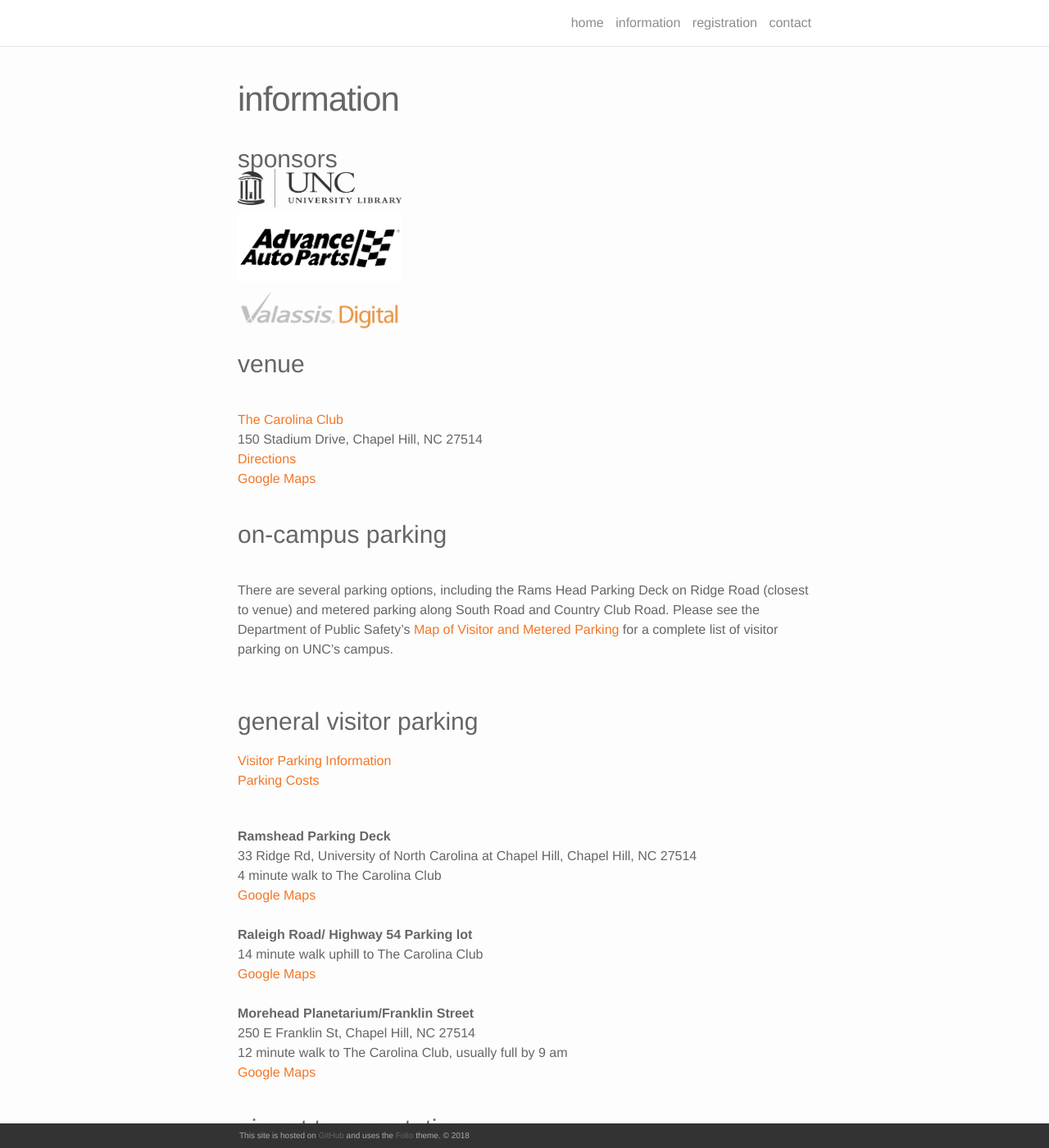
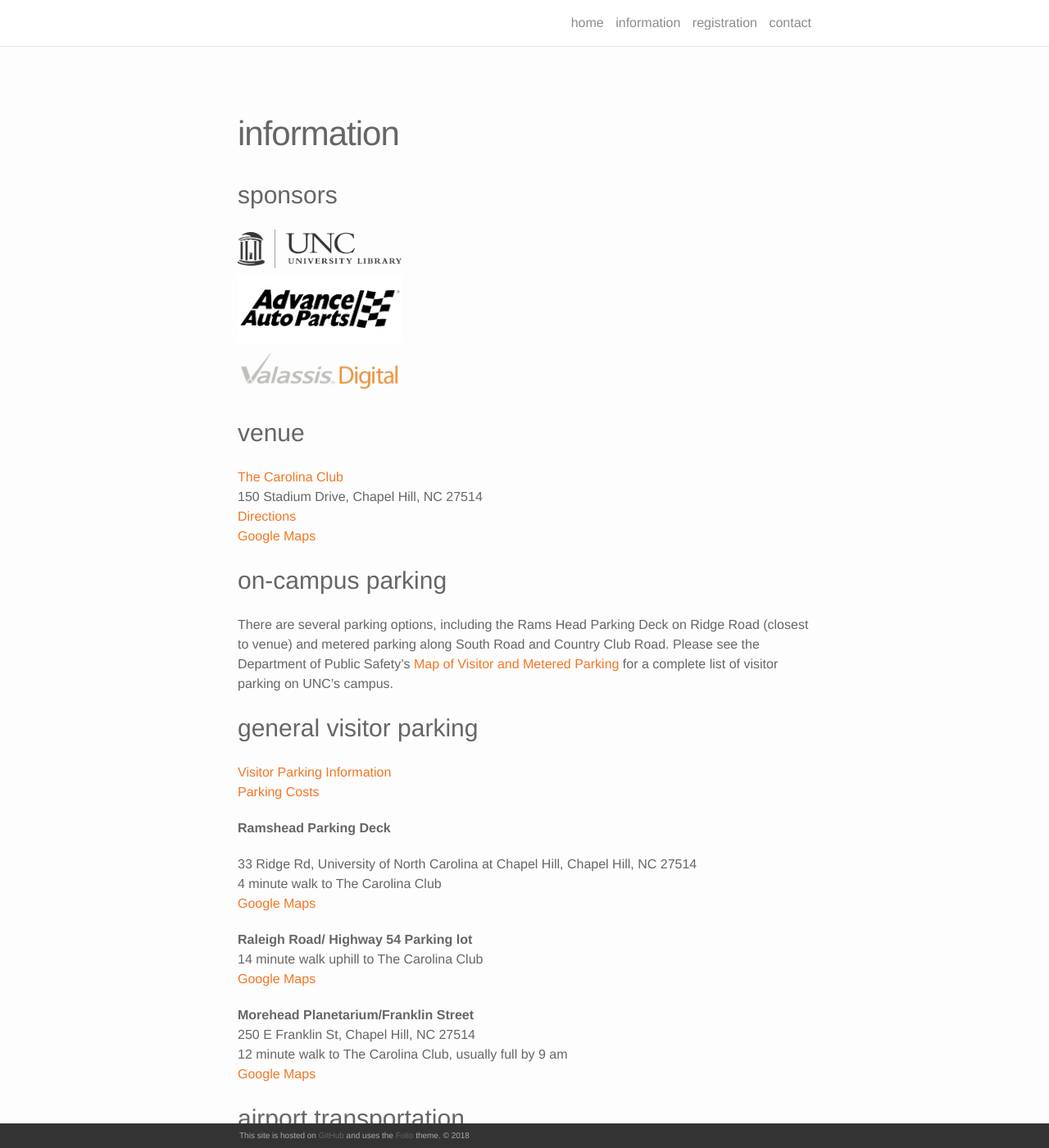
Before and after one commit to bogoli/-folio, a Jekyll site: the page built from information.md, in a window 1280 px wide and 1400 px high. Shown: the whole window at 82% size. Built offline with Jekyll 4.4.1, drawn with Linux system fonts in a browser that asks for light colours; nearby versions of some CDN libraries.

Commit message:
Jupyter orange, CSS padding

```diff
--- a/_sass/_base.scss
+++ b/_sass/_base.scss
@@ -25,7 +25,7 @@ $caption_color: #aaa;
 
 /* COLORS  */
 $red:  #FF3636;
-$orange: #f37625;
+$orange: #f37626;
 $blue: #2698BA;
 $green: #11D68B;
 $lime_green: #B7D12A;
@@ -115,6 +115,7 @@ li {
  */
 h1, h2, h3, h4, h5, h6 {
     font-weight: 100;
+    margin: 1em 0;
 }
 
 
--- a/information.md
+++ b/information.md
@@ -12,8 +12,6 @@ permalink: /information/
 
 <h3>venue</h3>
 
-<br/>
-
 <a href="http://www.clubcorp.com/Clubs/Carolina-Club">The Carolina Club</a>
 <br/>
 150 Stadium Drive, Chapel Hill, NC 27514
@@ -21,40 +19,35 @@ permalink: /information/
 <a href="ttp://www.clubcorp.com/Clubs/Carolina-Club/Our-Story/Directions-Hours">Directions</a>
 <br/>
 <a href="https://goo.gl/maps/AMpkpaKe5AN2">Google Maps</a>
-<br/>
-<br/>
 
 <h3>on-campus parking</h3>
 
-<br/>
 <p>There are several parking options, including the Rams Head Parking Deck on Ridge Road (closest to venue) and metered parking along South Road and Country Club Road. Please see the Department of Public Safety’s <a href="http://move.unc.edu/parking/visitor-parking">Map of Visitor and Metered Parking</a> for a complete list of visitor parking on UNC’s campus.</p>
-
-<br/>
 
 <h3>general visitor parking</h3>
 
-<br/>
 <a href="http://move.unc.edu/parking/visitor-parking/">Visitor Parking Information</a>
 <br/>
 <a href="http://move.unc.edu/policy/pricing/#pane-0-3">Parking Costs</a>
 
-<br/>
 <b>Ramshead Parking Deck</b>
-<br/>
-33 Ridge Rd, University of North Carolina at Chapel Hill, Chapel Hill, NC 27514
+
+<p>33 Ridge Rd, University of North Carolina at Chapel Hill, Chapel Hill, NC 27514
 <br/>
 4 minute walk to The Carolina Club
 <br/>
 <a href="https://goo.gl/maps/8K3FHGgLVHr">Google Maps</a>
-<br/>
-<br/>
+</p>
+
+<p>
 <b>Raleigh Road/ Highway 54 Parking lot</b>
 <br/>
 14 minute walk uphill to The Carolina Club
 <br/>
 <a href="https://goo.gl/maps/D4WRVGuXRk92">Google Maps</a>
-<br/>
-<br/>
+</p>
+
+<p>
 <b>Morehead Planetarium/Franklin Street</b>
 <br/>
 250 E Franklin St, Chapel Hill, NC 27514
@@ -63,20 +56,21 @@ permalink: /information/
 <br/>
 <a href="https://goo.gl/maps/FAiUCcggU1H2">Google Maps</a>
 <br/>
-<br/>
+</p>
 
 <h3>airport transportation</h3>
-<br/>
+
+
+<p>
 From/to Raleigh-Durham International Airport (RDU)
 <br/>
-<a href="http://www.skylinkshuttle.com/">Skylink Shuttle</a> or call 855-759-8267<br/>
+<a href="http://www.skylinkshuttle.com/">Skylink Shuttle</a> or call 855-759-8267
+<br/>
 <a href="https://www.lyft.com/">Lyft</a> and <a href="https://www.uber.com/">Uber</a>
-<br/>
-<br/>
+</p>
 
 <h3>local area transportation</h3>
 
-<br/>
 
 <p>Chapel Hill/UNC’s bus service is free and open to the public. Please see the
 <a href="http://www.townofchapelhill.org/town-hall/departments-services/transit/routes-schedules/all-routes-schedules">Town of Chapel Hill Transit – List of all routes and schedules</a>.
@@ -88,8 +82,7 @@ From/to Raleigh-Durham International Airport (RDU)
 
 <h3>accommodation suggestions</h3>
 
-<br/>
-
+<p>
 <a href="http://hamptoninn3.hilton.com/en/hotels/north-carolina/hampton-inn-and-suites-chapel-hill-carrboro-downtown-RDUCOHX/index.html">Hampton Inn</a>
 <br/>
 370 East Main Street, Unit 100
@@ -97,8 +90,9 @@ From/to Raleigh-Durham International Airport (RDU)
 Carrboro, North Carolina, 27510
 <br/>
 (919) 904- 7712
-<br/>
-<br/>
+<p>
+
+<p>
 <a href="http://www.aloftchapelhill.com/">Aloft Chapel Hill</a>
 <br/>
 1001 South Hamilton Road
@@ -106,19 +100,18 @@ Carrboro, North Carolina, 27510
 Chapel Hill, North Carolina, 27517
 <br/>
 (919) 932-7772
-
-<br/>
+</p>
 
 <h3>code of conduct</h3>
 
-<br/>
-
 <p>Project Jupyter is an engaged and respectful community made up of people from all over the world. Your involvement helps us to further our mission and to create an open platform that serves a broad range of communities, from research and education, to journalism, industry and beyond.</p>
 
+<p>
 <a href="https://github.com/jupyter/governance/blob/master/conduct/code_of_conduct.md">Project Jupyter Code of Conduct</a>
-<br/>
+</p>
+
 <hr/>
-<br/>
+
 <span class="contacticon center">
 	<a href="mailto:chris@carpentries.org"><i class="fa fa-envelope-square"></i></a>
 	<a href="https://github.com/libcce/TriangleJupyter" target="_blank"><i class="fa fa-github-square"></i></a>
```
